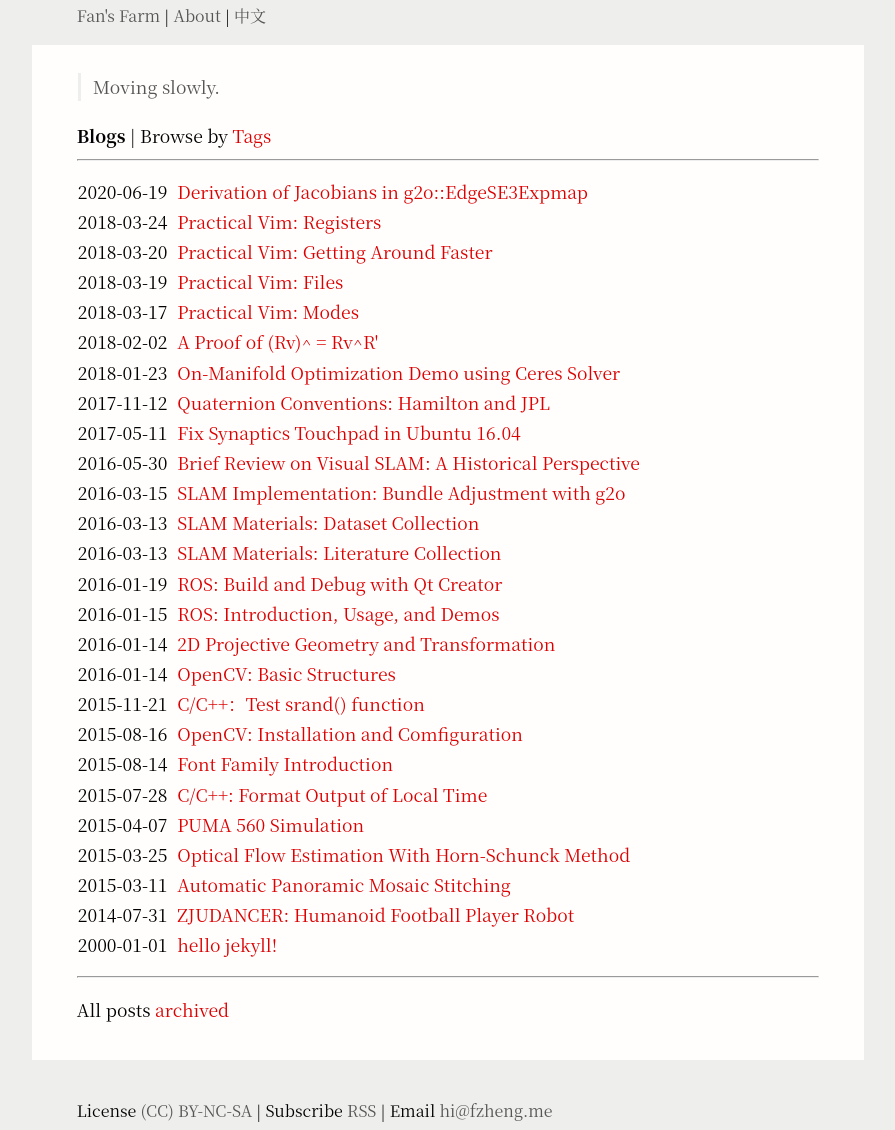
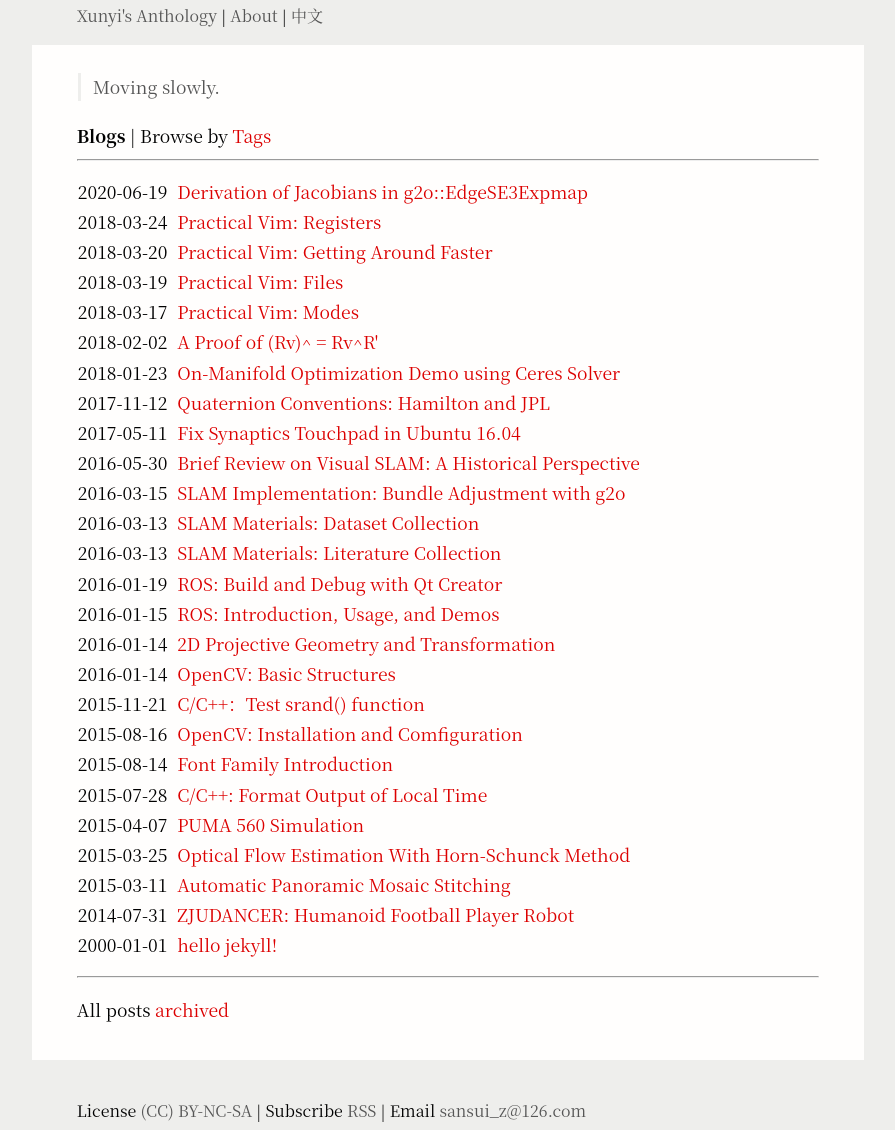
Before and after one commit to Sansuiz/wenji, a Jekyll site: the page built from index.md, in a window 1280 px wide. Shown: the whole page, without its empty margins (192-1087 px from the left). Built offline with Jekyll 4.4.1, drawn with Linux system fonts in a browser that asks for light colours.

Commit message:
修改信息

```diff
--- a/_config.yml
+++ b/_config.yml
@@ -1,6 +1,6 @@
 # Site settings
 title: Xunyi's Anthology
-email: xunyi_z@126.com
+email: sansui_z@126.com
 description: A young man, thinking all the time
 # > # this means to ignore newlines until "baseurl:"
 #   Write an awesome description for your new site here. You can edit this
--- a/_layouts/cndefault.html
+++ b/_layouts/cndefault.html
@@ -3,12 +3,12 @@
 {% include cnhead.html %}
 <body>
 <div class="body-wrapper">
-<div class="nav-header"><a href="/cn">无求备斋笔记 </a> | <a href="/cnabout">关于 </a> | <a href="/"> English</a></div>
+<div class="nav-header"><a href="/cn">三嵗文集 </a> | <a href="/cnabout">关于 </a> | <a href="/"> English</a></div>
 <div class="main-body">
 {{ content }}
 </div>
 <div class="info-bottom"><div class="info-bottom-text">
-授权协议 <a href="http://creativecommons.org/licenses/by-nc-sa/3.0/deed.zh">(CC) BY-NC-SA</a> | 订阅 <a href="/feed.xml">RSS</a> | 邮箱 <a href="mailto:hi@fzheng.me">hi@fzheng.me</a>
+授权协议 <a href="http://creativecommons.org/licenses/by-nc-sa/3.0/deed.zh">(CC) BY-NC-SA</a> | 订阅 <a href="/feed.xml">RSS</a> | 邮箱 <a href="mailto:sansui_z@126.com">sansui_z@126.com</a>
 </div></div>
 </div></body>
 <script>
--- a/_layouts/default.html
+++ b/_layouts/default.html
@@ -4,13 +4,13 @@
 <body>
 <div class="body-wrapper">
 <div class="nav-header">
-<a href="/">Fan's Farm</a> | <a href="/about">About </a> | <a href="/cn"> 中文</a>
+<a href="/">Xunyi's Anthology</a> | <a href="/about">About </a> | <a href="/cn"> 中文</a>
 </div>
 <div class="main-body">
 {{ content }}
 </div>
 <div class="info-bottom"><div class="info-bottom-text">
-License <a href="http://creativecommons.org/licenses/by-nc-sa/3.0/">(CC) BY-NC-SA</a> | Subscribe <a href="/feed.xml">RSS</a> | Email <a href="mailto:hi@fzheng.me">hi@fzheng.me</a>
+License <a href="http://creativecommons.org/licenses/by-nc-sa/3.0/">(CC) BY-NC-SA</a> | Subscribe <a href="/feed.xml">RSS</a> | Email <a href="mailto:sansui_z@126.com">sansui_z@126.com</a>
 </div></div>
 </div>
 </body>
```
